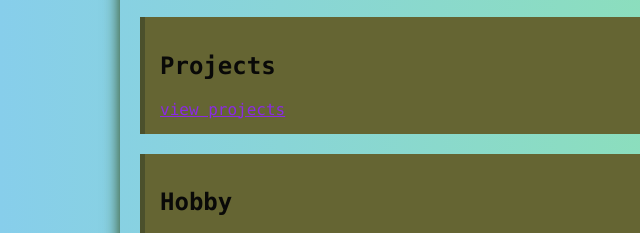
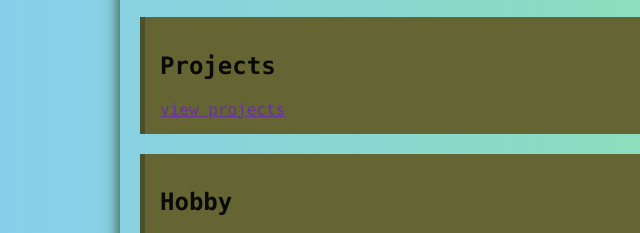
Before and after one commit to Prosunsajal4/Cv, a plain HTML site: page index.html in a window 1280 px wide. Shown: the part 1844-2077 px from the top of the page, 0-640 px from the left. Drawn offline with Linux system fonts and the light colour scheme.

Commit message:
Update index.html

```diff
--- a/index.html
+++ b/index.html
@@ -223,7 +223,7 @@
             </div>
             <div class="section">
                 <h2>Projects</h2>
-                <a href="http://itsprosun.me/#portfolio" target = "_main" style="color:blueviolet">view projects</a>
+                <a href="http://itsprosun.me/#portfolio" target = "_main" style="color:rebeccapurple">view projects</a>
             </div>
         <div class="section">
         <h2>Hobby</h2>
```
